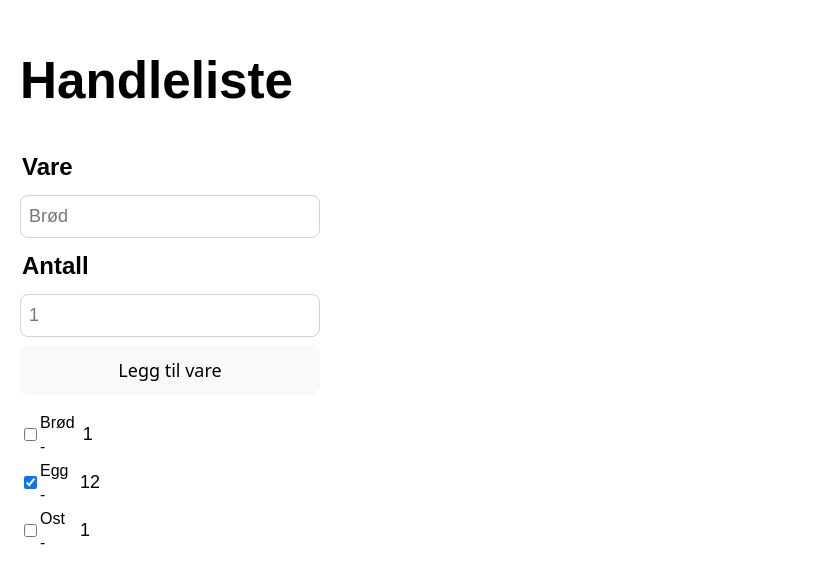
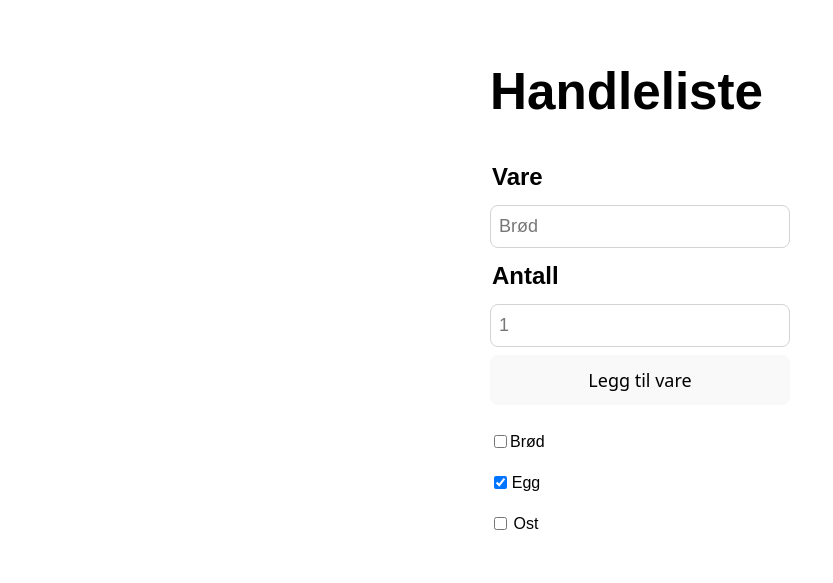
Before and after one commit to krismoe9/Interaktive_nettsteder, a React (Vite) app in the folder Arbeidskrav_2/: page / in a window 1280 px wide. Shown: the part 105-688 px from the top of the page, without its empty margins (0-833 px from the left). Built offline with nearby package versions, Linux system fonts and the light colour scheme.

Commit message:
Arbeidskrav 2 - ferdig

```diff
--- a/Arbeidskrav_2/src/AddForm.jsx
+++ b/Arbeidskrav_2/src/AddForm.jsx
@@ -1,5 +1,7 @@
 import { useState } from 'react';
 import CategoryTitle from './CategoryTitle.jsx';
+
+//Her har jeg fått hjelp av AI til å lage skjemaet for å legge til nye varer
 
 export default function AddForm(props) {
     const [name, setName] = useState('');
@@ -61,7 +63,7 @@
             min="1"
           />
 
-          {/* Knapp */}
+          {/* Legg til vare-knapp */}
           <button type="submit">Legg til vare</button>
 
           {/* Feilmelding */}
--- a/Arbeidskrav_2/src/App.css
+++ b/Arbeidskrav_2/src/App.css
@@ -1,3 +1,12 @@
+body{
+  /* Her brukte jeg AI for å få plassert apppen midt på nettsiden*/
+  display: flex;
+  justify-content: center;
+  align-items: center;
+}
+
+
+
 main{
   background-color: rgb(255, 255, 255);
   border-radius: 28px;
@@ -31,7 +40,11 @@
 
   input{
     border-style: none;
+    background-color: #ffffff;
+    color:#ffffff;
   }
+
+
 }
 
 form {
--- a/Arbeidskrav_2/src/App.jsx
+++ b/Arbeidskrav_2/src/App.jsx
@@ -7,6 +7,8 @@
 
 
 function App() {
+
+  /*Her har jeg fått hjelp av AI til til å lage funksjonen som legger nye varer først i listen*/
   const [shoppingList, setShoppingList] = useState([
     { id: 1, name: "Brød", quantity: 1, purchased: false },
     { id: 2, name: "Egg", quantity: 12, purchased: true },
@@ -16,6 +18,7 @@
   return (
     <main>
       <h1>Handleliste</h1>
+      {/*Her har jeg fått hjelp av AI til å lage en liste*/}
 
       {/*Skjema*/}
       <CategoryTitle />
--- a/Arbeidskrav_2/src/CategoryTitle.jsx
+++ b/Arbeidskrav_2/src/CategoryTitle.jsx
@@ -1,4 +1,4 @@
-
+//Her har jeg brukt samme kode som vi har brukt i undervisning for å øve meg på komponenter
 
 export default function CategoryTitle({ text }) {
     return <h2>{text}</h2>;
--- a/Arbeidskrav_2/src/ShoppingItem.jsx
+++ b/Arbeidskrav_2/src/ShoppingItem.jsx
@@ -1,3 +1,5 @@
+//Her har jeg fått hjelp av AI til å lage komponenten som viser og oppdaterer en vare i handlelisten
+
 export default function ShoppingItem({ item, setShoppingList }) {
     function handleQuantityChange(e) {
       const newQuantity = Number(e.target.value);
@@ -26,7 +28,7 @@
               );
             }}
           />
-        {item.name} -
+        {item.name}
         <input
             type="number"
             value={item.quantity}
--- a/Arbeidskrav_2/src/ShoppingList.jsx
+++ b/Arbeidskrav_2/src/ShoppingList.jsx
@@ -1,3 +1,5 @@
+//Her har jeg fått hjelp av AI til å lage komponenten som viser hele handlelisten
+
 import ShoppingItem from './ShoppingItem.jsx';
 
 export default function ShoppingList({ shoppingList, setShoppingList }) {
```
